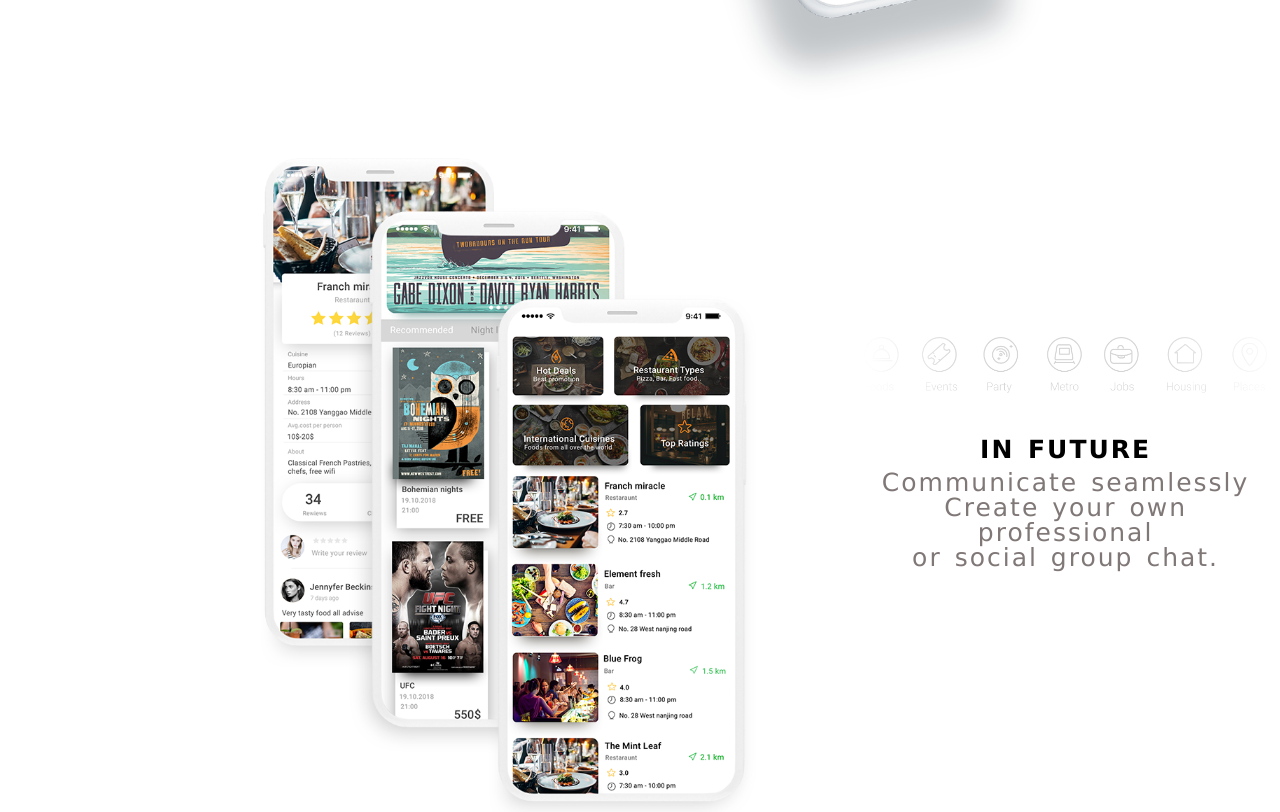
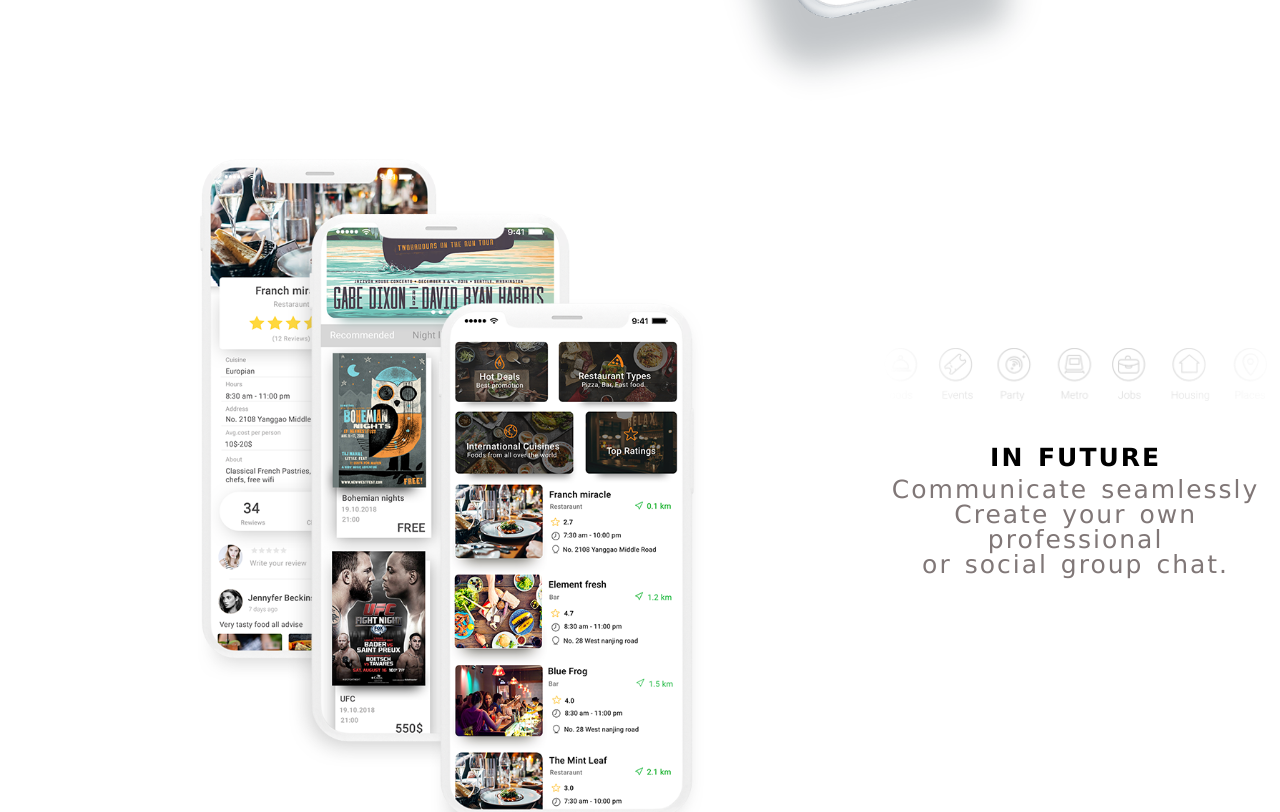
Before and after one commit to Zainab26-z/My-task-folder, a plain HTML site: page index.html in a window 1280 px wide. Shown: the part 1283-2095 px from the top of the page. Drawn offline with Linux system fonts and the light colour scheme.

Commit message:
Update index.html

```diff
--- a/index.html
+++ b/index.html
@@ -51,7 +51,7 @@
 
     <div class="flex-container">
         <div>
-            <img src="for_screens.png" style="width: 70%;margin-left: 18%;">
+            <img src="for_screens.png" style="width: 70%;margin-left: 20px;">
         </div>
         <div id="forth_right" style="padding-right: 1%;">
             <img src="vectors.png" style="margin-bottom: 40px; ">
```
